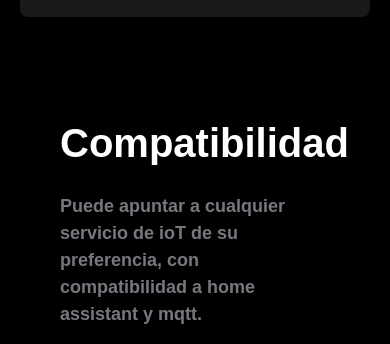
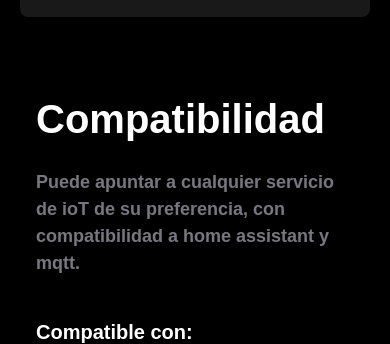
Before and after one commit to emilioaray-dev/ifswitch.com, a plain HTML site: page index.html in a window 390 px wide. Shown: the part 3433-3777 px from the top of the page. Drawn offline with Linux system fonts and the light colour scheme; a web font is replaced by a local one.

Commit message:
Fix Movil view

```diff
--- a/assets/css/personal.css
+++ b/assets/css/personal.css
@@ -7,6 +7,9 @@
   }
   .bondades {
     margin-top: 1rem;
+  }
+  .padcompatibilidad {
+    padding: 1rem !important;
   }
 }
 
--- a/index.html
+++ b/index.html
@@ -5,8 +5,8 @@
     <meta charset="UTF-8">
     <meta name="viewport" content="width=device-width, initial-scale=1.0">
     <title>ifSwitch</title>
+    <link rel="stylesheet" href="assets/css/shorthand.min.css" />
     <link rel="stylesheet" href="assets/css/personal.css" />
-    <link rel="stylesheet" href="assets/css/shorthand.min.css" />
     <!--  https://github.com/shorthandcss/shorthand
           https://shorthandcss.bansal.io/-->
     <link rel="stylesheet"
@@ -190,7 +190,7 @@
 
     <!-- pricing -->
     <section id="pricing">
-        <div class="p-10 flex flex-wrap ">
+        <div class="p-l4 flex flex-wrap padcompatibilidad">
             <div class="w-100pc md-w-70pc">
                 <div class="p-5">
                     <h4 class="white fw-800 fs-l2 mb-5">Compatibilidad</h4>
```
